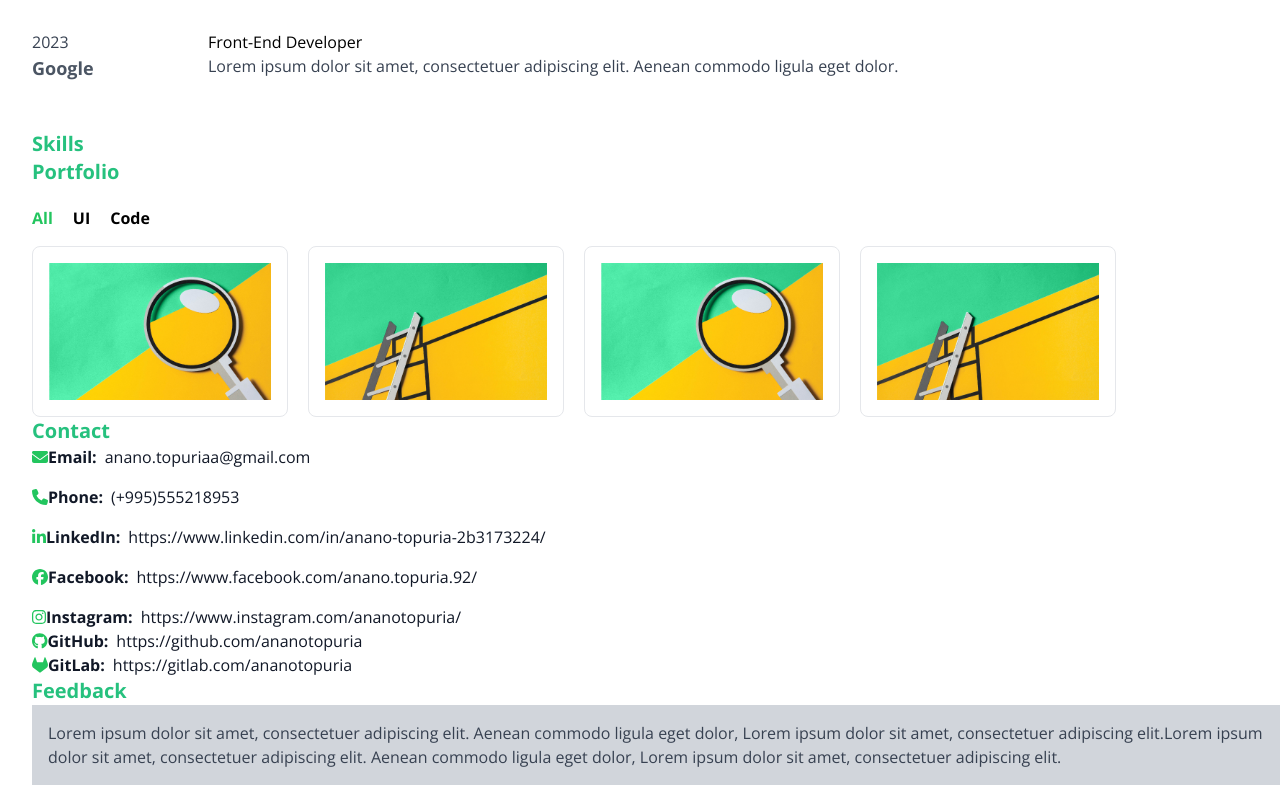
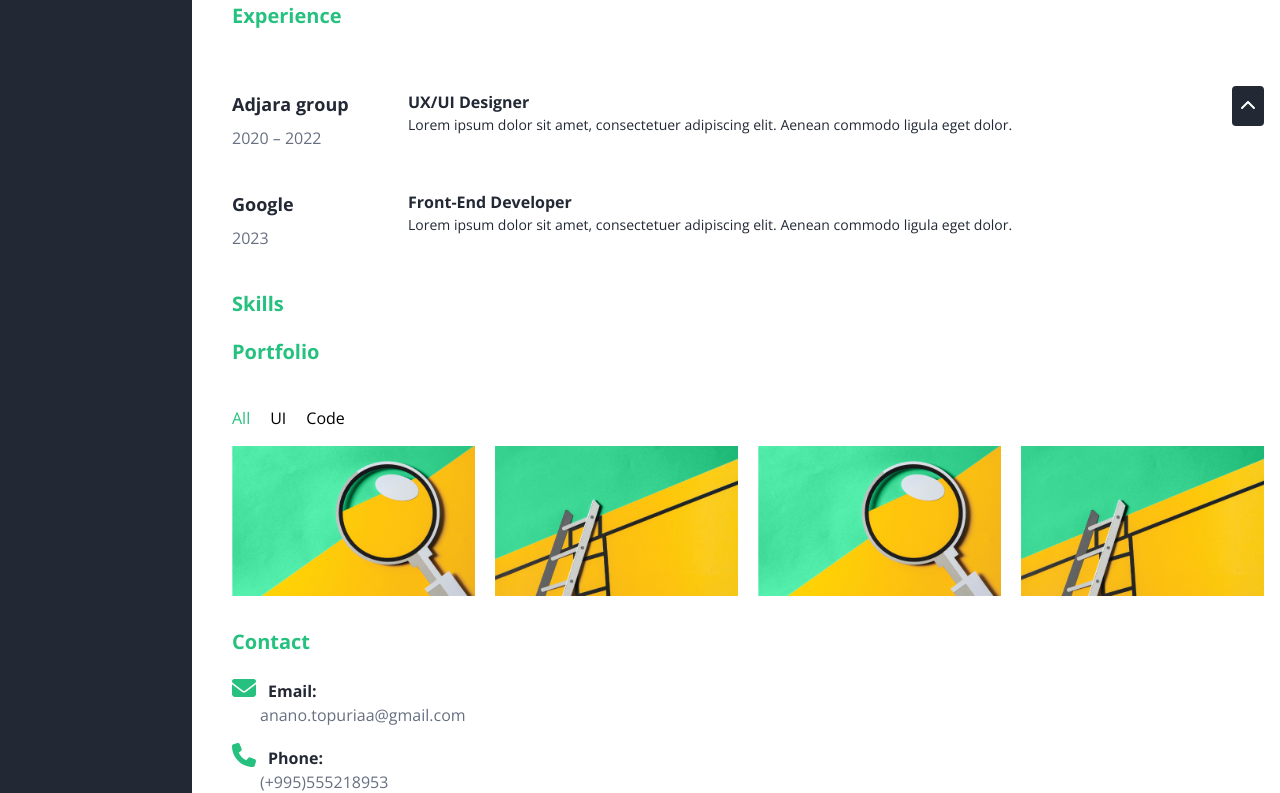
Before and after one commit to ananotopuria/cv-app, a React (Create React App) app in the folder cv-app/: page /inner in a window 1280 px wide. Shown: the part 674-1467 px from the top of the page. Built offline with nearby package versions, Linux system fonts and the light colour scheme.

Commit message:
add scroll functionality and style improvements

```diff
--- a/cv-app/src/components/Address.js
+++ b/cv-app/src/components/Address.js
@@ -17,67 +17,67 @@ const Address = forwardRef((props, ref) => {
   };
 
   return (
-    <div className="address text-gray-900">
-      <div className="email mb-4" onClick={handleEmailClick}>
-        <span className="font-semibold">
-          <FontAwesomeIcon icon={faEnvelope} className="text-green-500" />
-          Email:
+    <div className="address text-gray-900 ">
+      <div className="email mb-4 flex flex-col" onClick={handleEmailClick}>
+        <span className="font-semibold  ">
+          <FontAwesomeIcon icon={faEnvelope} className="text-[#26c17e] text-2xl" />
+          <span className="ml-3 text-[#222935]">Email:</span>
         </span>
-        <a href={`mailto:${emailAddress}`} className="ml-2">
+        <a href={`mailto:${emailAddress}`} className=" text-[#667081] ml-7">
           {emailAddress}
         </a>
       </div>
-      <div className="phone mb-4">
+      <div className="phone mb-4 flex flex-col">
         <span className="font-semibold">
-          <FontAwesomeIcon icon={faPhone} className="text-green-500" />
-          Phone:
+          <FontAwesomeIcon icon={faPhone} className="text-[#26c17e] text-2xl" />
+          <span className="ml-3 text-[#222935]">Phone:</span>
         </span>
-        <a href={`tel:${phoneNumber}`} className="ml-2">
+        <a href={`tel:${phoneNumber}`} className="ml-7 text-[#667081]">
           {phoneNumber}
         </a>
       </div>
-      <div className="linkedin mb-4">
+      <div className="linkedin mb-4 flex flex-col">
         <span className="font-semibold">
-          <FontAwesomeIcon icon={faLinkedinIn}  className="text-green-500" />
-          LinkedIn:
+          <FontAwesomeIcon icon={faLinkedinIn}  className="text-[#26c17e] text-2xl" />
+          <span className="ml-3 text-[#222935]">LinkedIn:</span>
         </span>
-        <a href={linkedinLink} className="ml-2">
+        <a href={linkedinLink} className="ml-7 text-[#667081]">
           {linkedinLink}
         </a>
       </div>
-      <div className="facebook mb-4">
+      <div className="facebook mb-4 flex flex-col">
         <span className="font-semibold">
-          <FontAwesomeIcon icon={faFacebook} className="text-green-500"/>
-          Facebook:
+          <FontAwesomeIcon icon={faFacebook} className="text-[#26c17e] text-2xl"/>
+          <span className="ml-3 text-[#222935]">Facebook:</span>
         </span>
-        <a href={facebookLink} className="ml-2">
+        <a href={facebookLink} className="ml-7 text-[#667081]">
           {facebookLink}
         </a>
       </div>
-      <div className="instagram">
+      <div className="instagram mb-4 flex flex-col">
         <span className="font-semibold">
-          <FontAwesomeIcon icon={faInstagram} className="text-green-500" />
-          Instagram:
+          <FontAwesomeIcon icon={faInstagram} className="text-[#26c17e] text-2xl" />
+          <span className="ml-3 text-[#222935]">Instagram:</span>
         </span>
-        <a href={instagramLink} className="ml-2">
+        <a href={instagramLink} className="ml-7 text-[#667081]">
           {instagramLink}
         </a>
       </div>
-      <div className="github">
+      <div className="github mb-4 flex flex-col">
         <span className="font-semibold">
-          <FontAwesomeIcon icon={faGithub} className="text-green-500" />
-          GitHub:
+          <FontAwesomeIcon icon={faGithub} className="text-[#26c17e] text-2xl" />
+          <span className="ml-3 text-[#222935]">GitHub:</span>
         </span>
-        <a href={githubLink} className="ml-2">
+        <a href={githubLink} className="ml-7 text-[#667081]">
           {githubLink}
         </a>
       </div>
-      <div className="gitlab">
+      <div className="gitlab mb-4 flex flex-col">
         <span className="font-semibold">
-          <FontAwesomeIcon icon={faGitlab} className="text-green-500" />
-          GitLab:
+          <FontAwesomeIcon icon={faGitlab} className="text-[#26c17e] text-2xl" />
+          <span className="ml-3 text-[#222935]">GitLab:</span>
         </span>
-        <a href={gitlabLink} className="ml-2">
+        <a href={gitlabLink} className="ml-7 text-[#667081]">
           {gitlabLink}
         </a>
       </div>
--- a/cv-app/src/components/Box.js
+++ b/cv-app/src/components/Box.js
@@ -2,9 +2,9 @@ import React from "react";
 
 function Box({ title, content }) {
   return (
-    <div className="box">
+    <div className="box flex flex-col gap-5">
       <h2 className="text-xl font-bold text-[#26C17E]">{title}</h2>
-      <p className="text-xs text-[#222935]">{content}</p>
+      <p className="text-sm text-[#222935]">{content}</p>
     </div>
   );
 }
--- a/cv-app/src/components/Button.js
+++ b/cv-app/src/components/Button.js
@@ -2,7 +2,7 @@ import React from 'react';
 
 function Button(props) {
   return (
-    <div className="rounded-lg bg-[#222935] px-5 py-3 text-[#fff]" onClick={props.onClick}>
+    <div className="rounded-lg bg-[#222935] hover:bg-[#26c17e] px-5 py-3 text-[#fff]" onClick={props.onClick}>
       {props.children}
     </div>
   );
--- a/cv-app/src/components/Expertise.js
+++ b/cv-app/src/components/Expertise.js
@@ -6,15 +6,15 @@ const Expertise = forwardRef(({ data }, ref) => {
       <ul className="expertise-list">
         {data.map((item, index) => (
           <li key={index} className="mb-10 flex items-start">
-            <div className="mr-4 w-40 text-gray-600">
-              <span className="text-base text-gray-700">{item.date}</span>
+            <div className="mr-4 w-40 text-[#222935]">
               <div className="mb-2 text-lg font-semibold">
                 {item.info.company}
               </div>
+              <span className="text-base text-[#667081]">{item.date}</span>
             </div>
             <div className="expertise-info">
-              <div className="text-md">{item.info.job}</div>
-              <p className="text-gray-700">{item.info.description}</p>
+              <div className="text-md font-bold text-[#222935]">{item.info.job}</div>
+              <p className="text-[#222935]" style={{ fontSize: '14px' }}>{item.info.description}</p>
             </div>
           </li>
         ))}
--- a/cv-app/src/components/Feedback.js
+++ b/cv-app/src/components/Feedback.js
@@ -2,11 +2,11 @@ import React, { forwardRef } from 'react';
 
 const Feedback = forwardRef(({ data }, ref) => {
     return (
-      <div ref={ref} className="feedback">
+      <div ref={ref} className="feedback mr-[1rem]">
         {data.map((feedback, index) => (
           <div key={index} className="mb-10">
-            <div className="info bg-gray-300 p-4">
-              <p className="text-base text-gray-700">{feedback.feedback}</p>
+            <div className="info bg-[#eee] p-4">
+              <p className="text-base text-[#222935]">{feedback.feedback}</p>
             </div>
             <div className="feedback-reporter mt-4 flex items-center">
               <div className="feedback-reporter-photo mr-4 h-12 w-12 overflow-hidden rounded-full">
@@ -22,7 +22,7 @@ const Feedback = forwardRef(({ data }, ref) => {
                 </h3>
                 <a
                   href={feedback.reporter.citeUrl}
-                  className="ml-2 text-green-500 hover:underline"
+                  className="ml-2 text-[#26c17e] hover:underline"
                 >
                   somesite.com
                 </a>
--- a/cv-app/src/components/InnerPageContent.js
+++ b/cv-app/src/components/InnerPageContent.js
@@ -3,9 +3,10 @@ import MainContent from "./MainContent";
 import PhotoBox from "./PhotoBox";
 import avatar from "../assets/images/avatar.jpg";
 import Nav  from "./Nav";
+import ScrollToTopButton from "./ScrollToTopButton";
 
 const InnerPageContent = () => {
-  const [isOpen, setIsOpen] = useState(false);
+  const [isOpen, setIsOpen] = useState(true);
 
   const toggleMenu = () => {
     setIsOpen(!isOpen);
@@ -46,6 +47,7 @@ const InnerPageContent = () => {
         </button>
       </div>
       <MainContent isOpen={!isOpen} />
+      <ScrollToTopButton />
     </div>
   );
 };
--- a/cv-app/src/components/MainContent.js
+++ b/cv-app/src/components/MainContent.js
@@ -7,6 +7,7 @@ import Feedback from "../components/Feedback";
 import userimage from "../assets/images/userimage.png";
 import Address from "../components/Address";
 
+
 const MainContent = ({ isOpen }) => {
   const mainContentClasses = `transition-margin ${
     isOpen
@@ -15,7 +16,8 @@ const MainContent = ({ isOpen }) => {
   }`;
   return (
     <div className={mainContentClasses}>
-      <div id="about">
+      <div id="top"></div>
+      <div id="about" className="p-r my-5 md:pr-8 lg:pr-16">
         <Box
           title="About me"
           content="Lorem ipsum dolor sit amet, consectetuer adipiscing elit. Aenean commodo ligula eget dolor. Aenean massa. Cum sociis natoque penatibus et magnis dis parturient montes, nascetur ridiculus mus. Donec quam felis, ultricies nec, pellentesque eu, pretium quis, sem. Nulla consequat massa quis enim. Donec pede justo, fringilla vel, aliquet nec, vulputate eget, arcu. In enim justo, rhoncus ut, imperdiet a, venenatis vitae, justo. Nullam dictum felis eu pede mollis pretium. Integer tincidunt. Cras dapibus. Vivamus elementum semper nisi. Aenean vulputate eleifend tellus. Aenean leo ligula, porttitor eu, consequat vitae, eleifend ac, enim. Aliquam lorem ante, dapibus in, viverra quis, feugiat a, tellus. Phasellus viverra nulla ut metus varius laoreet. Quisque rutrum. Aenean imperdiet. Etiam ultricies nisi vel augue. Curabitur ullamcorper ultricies nisi. Nam eget dui. Etiam rhoncus. Maecenas tempus, tellus eget condimentum rhoncus, sem quam semper libero, sit amet adipiscing sem neque"
@@ -29,17 +31,17 @@ const MainContent = ({ isOpen }) => {
             {
               date: 2016,
               title: "Bachelors degree, law",
-              text: "Caucasus University",
+              text: "Lorem ipsum dolor sit amet, conscetur ridiculus Donec pede justo, fringilla vel, aliquet nec, vulputate eget, arcu. In enim justo, rhoncus ut, imperdiet a, venenatis vitae, justo. Nullam dictum felis eu pede mollis pretium. Integer tincidunt. Cras dapibus. Vivamus elementum semper nisi. Aenean vulputate eleifend tellus. Aenean leo ligula, porttitor eu, consequat vitae, eleifend ac, enim. Aliquam lorem ante, dapibus in, viverra quis, feugiat a, tellus. Phasellus viverra nulla ut metus varius laoreet. Quisque rutrum. Aenean imperdiet. Etiam ultricies nisi vel augue. Curabitur ullamcorper ultricies nisi. Nam eget dui. Etiam rhoncus. Maecenas tempus, tellus eget condimentum rhoncus, sem quam semper libero, sit amet adipiscing sem neque     ",
             },
             {
               date: 2019,
               title: "Masters degree, law",
-              text: "Georgian Technical University",
+              text: "Lorem ipsum dolor sit amet, conscetur ridiculus Donec pede justo, fringilla vel, aliquet nec, vulputate eget, arcu. In enim justo, rhoncus ut, imperdiet a, venenatis vitae, justo. Nullam dictum felis eu pede mollis pretium. Integer tincidunt. Cras dapibus. Vivamus elementum semper nisi. Aenean vulputate eleifend tellus. Aenean leo ligula, porttitor eu, consequat vitae, eleifend ac, enim. Aliquam lorem ante, dapibus in, viverra quis, feugiat a, tellus. Phasellus viverra nulla ut metus varius laoreet. Quisque rutrum. Aenean imperdiet. Etiam ultricies nisi vel augue. Curabitur ullamcorper ultricies nisi. Nam eget dui. Etiam rhoncus. Maecenas tempus, tellus eget condimentum rhoncus, sem quam semper libero, sit amet adipiscing sem neque     ",
             },
             {
               date: 2023,
               title: "Learn Digital Platform - EPAM",
-              text: "EPAM",
+              text: "Lorem ipsum dolor sit amet, conscetur ridiculus Donec pede justo, fringilla vel, aliquet nec, vulputate eget, arcu. In enim justo, rhoncus ut, imperdiet a, venenatis vitae, justo. Nullam dictum felis eu pede mollis pretium. Integer tincidunt. Cras dapibus. Vivamus elementum semper nisi. Aenean vulputate eleifend tellus. Aenean leo ligula, porttitor eu, consequat vitae, eleifend ac, enim. Aliquam lorem ante, dapibus in, viverra quis, feugiat a, tellus. Phasellus viverra nulla ut metus varius laoreet. Quisque rutrum. Aenean imperdiet. Etiam ultricies nisi vel augue. Curabitur ullamcorper ultricies nisi. Nam eget dui. Etiam rhoncus. Maecenas tempus, tellus eget condimentum rhoncus, sem quam semper libero, sit amet adipiscing sem neque     ",
             },
           ]}
         />
@@ -77,11 +79,11 @@ const MainContent = ({ isOpen }) => {
         <Box title="Portfolio" />
         <Portfolio />
       </div>
-      <div id="contacts">
+      <div id="contacts" className="mt-[2rem]">
         <Box title="Contact" />
         <Address />
       </div>
-      <div id="feedback">
+      <div id="feedback" className="mt-[2rem]">
         <Box title="Feedback" />
         <Feedback
           data={[
--- a/cv-app/src/components/Portfolio.js
+++ b/cv-app/src/components/Portfolio.js
@@ -47,15 +47,15 @@ const Portfolio = forwardRef(({ collapsed }, ref) => {
   }, []);
 
   const displayData = data.filter(
-    (item) => activeTab === 'all' || item.category === activeTab,
+    (item) => activeTab === 'all' || item.category === activeTab
   );
 
   return (
     <div ref={ref} className={`container ${collapsed ? 'hidden' : 'block'}`}>
-      <ul className="mt-5 flex space-x-5 text-base font-semibold">
+      <ul className="mt-5 flex space-x-5 text-base">
         <li
           className={`cursor-pointer ${
-            activeTab === 'all' ? 'text-green-500' : 'text-black'
+            activeTab === 'all' ? 'text-[#26c17e]' : 'text-black'
           }`}
           onClick={() => setActiveTab('all')}
         >
@@ -63,7 +63,7 @@ const Portfolio = forwardRef(({ collapsed }, ref) => {
         </li>
         <li
           className={`cursor-pointer ${
-            activeTab === 'UI' ? 'text-green-500' : 'text-black'
+            activeTab === 'UI' ? 'text-[#26c17e]' : 'text-black'
           }`}
           onClick={() => setActiveTab('UI')}
         >
@@ -71,18 +71,19 @@ const Portfolio = forwardRef(({ collapsed }, ref) => {
         </li>
         <li
           className={`cursor-pointer ${
-            activeTab === 'Code' ? 'text-green-500' : 'text-black'
+            activeTab === 'Code' ? 'text-[#26c17e]' : 'text-black'
           }`}
           onClick={() => setActiveTab('Code')}
         >
           Code
         </li>
       </ul>
-      <section className="mt-4 flex space-x-5">
+      <section className="mt-4 mr-[1rem]">
+        <div className="grid grid-cols-1 sm:grid-cols-2 md:grid-cols-3 lg:grid-cols-4 gap-5">
           {displayData.map((item, index) => (
             <article
               key={index}
-            className="group relative w-64 rounded-lg border p-4 transition duration-300 ease-in-out hover:shadow-lg"
+              className="group relative rounded-lg transition duration-300 ease-in-out hover:shadow-lg transform group-hover:scale-95"
             >
               <div className="h-30 bg-cover bg-center">
                 <img
@@ -93,18 +94,14 @@ const Portfolio = forwardRef(({ collapsed }, ref) => {
               </div>
               <div className="absolute bottom-0 left-0 right-0 top-0 flex translate-y-20 transform items-center justify-center opacity-0 transition duration-300 ease-in-out group-hover:translate-y-0 group-hover:opacity-100">
                 <div className="text-center">
-                <h2 className="ml-5 pb-3 text-left text-sm/[16px] font-semibold text-green-500">
+                  <h2 className="ml-5 pb-3 text-left text-sm/[16px] font-semibold text-[#26c17e]">
                     {item.title}
                   </h2>
                   <p className="ml-5 pb-2 text-start text-sm text-gray-700">
                     {item.description}
                   </p>
                   <div className="pl-5 text-left text-sm">
-                  <Link
-                    to={item.link}
-                    target="_blank"
-                    className=" text-green-500"
-                  >
+                    <Link to={item.link} target="_blank" className=" text-[#26c17e]">
                       View source
                     </Link>
                   </div>
@@ -112,6 +109,7 @@ const Portfolio = forwardRef(({ collapsed }, ref) => {
               </div>
             </article>
           ))}
+        </div>
       </section>
     </div>
   );
--- /dev/null
+++ b/cv-app/src/components/ScrollToTopButton.js
@@ -0,0 +1,25 @@
+import React from 'react';
+import { Link, animateScroll as scroll } from "react-scroll";
+import { FontAwesomeIcon } from '@fortawesome/react-fontawesome';
+import { faChevronUp } from '@fortawesome/free-solid-svg-icons';
+
+function ScrollToTopButton() {
+    const scrollToTop = () => {
+      scroll.scrollToTop();
+    };
+
+    return (
+      <Link
+        to="top"
+        smooth={true}
+        duration={500}
+        className="fixed bottom-0 right-4 bg-[#222935] p-2 rounded text-white cursor-pointer"
+        onClick={scrollToTop}
+      >
+        <FontAwesomeIcon icon={faChevronUp} />
+      </Link>
+    );
+  }
+
+
+export default ScrollToTopButton;
--- a/cv-app/src/components/TimeLine.js
+++ b/cv-app/src/components/TimeLine.js
@@ -1,23 +1,22 @@
-
 import React, { forwardRef } from 'react';
 
 const Timeline = forwardRef(({ data }, ref) => {
   return (
-    <div ref={ref} className="timeline h-[50vh] max-h-[80vh]">
+    <div ref={ref} className="timeline h-[50vh] max-h-[80vh] overflow-y-auto">
       <ul className="timeline-list relative p-4">
         {data.map((event, index) => (
           <li className="mb-5 flex items-start" key={index}>
-            <div className="timeline-date relative left-0 bg-[#EEE] p-4">
-              {event.date}
+            <div className="flex flex-col items-center">
+              <div className="timeline-year font-bold p-2 rounded-full text-center">
+                {event.date}
+              </div>
+              <div className="timeline-stick w-1 bg-[#26c17e] my-4 h-16" />
             </div>
             <div className="timeline-event relative w-full">
               <div className="w-full bg-[#EEE] p-4">
-                <h3 className="text-m mb-2 font-semibold">{event.title}</h3>
-                <p>{event.text}</p>
+                <h3 className="text-sm mb-2 font-semibold">{event.title}</h3>
+                <p className="text-[#222935] text-sm">{event.text}</p>
               </div>
-              {index !== data.length - 1 && (
-                <div className="timeline-arrow after:border-top-2 after:border-bottom-2 after:border-right-2 after:absolute after:left-0 after:top-1/4 after:h-0 after:w-0 after:border-green-500 after:content-['']" />
-              )}
             </div>
           </li>
         ))}
--- a/cv-app/src/pages/Home.js
+++ b/cv-app/src/pages/Home.js
@@ -31,7 +31,7 @@ function Home() {
             }}
           />
           <Link to="/inner">
-            <Button>Know More</Button>
+            <Button >Know More</Button>
           </Link>
         </div>
       </div>
```
Also changed, not shown: cv-app/src/components/Panel.js (added). Lines whose indentation alone changed are shown as unchanged.
